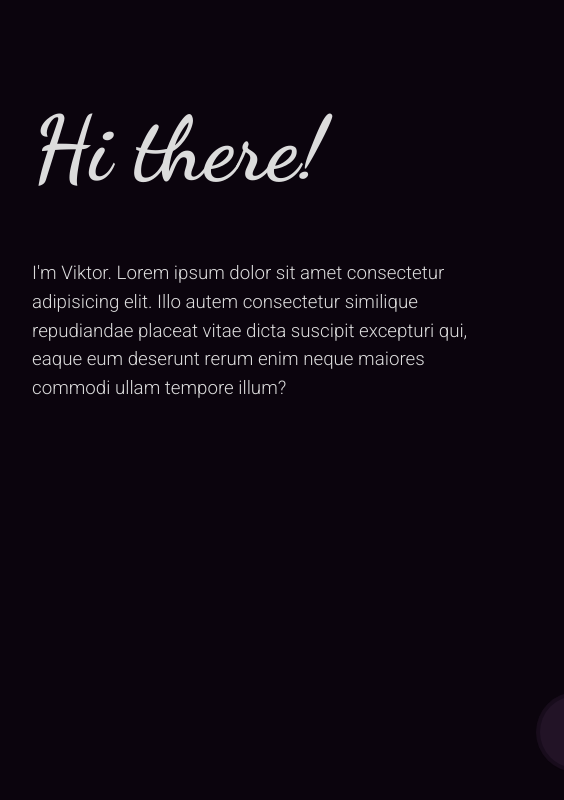
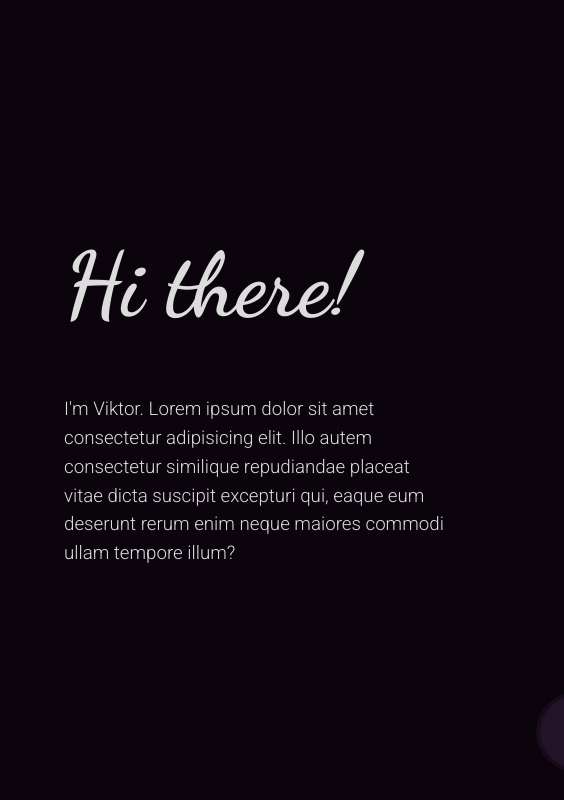
Before and after one commit to viktordepomian/portfolio, a plain HTML site: page index.html in a window 1280 px wide. Shown: the full height of the page, 64-628 px from the left. Drawn offline with Linux system fonts and the light colour scheme.

Commit message:
Random Changes

```diff
--- a/style.css
+++ b/style.css
@@ -34,7 +34,10 @@ header{
 
 #intro-part{
     grid-area: info;
-    padding: 6rem;
+    display: flex;
+    flex-direction: column;
+    justify-content: center;
+    padding: 0 8rem;
 }
 
 .intro-part__title{
```
